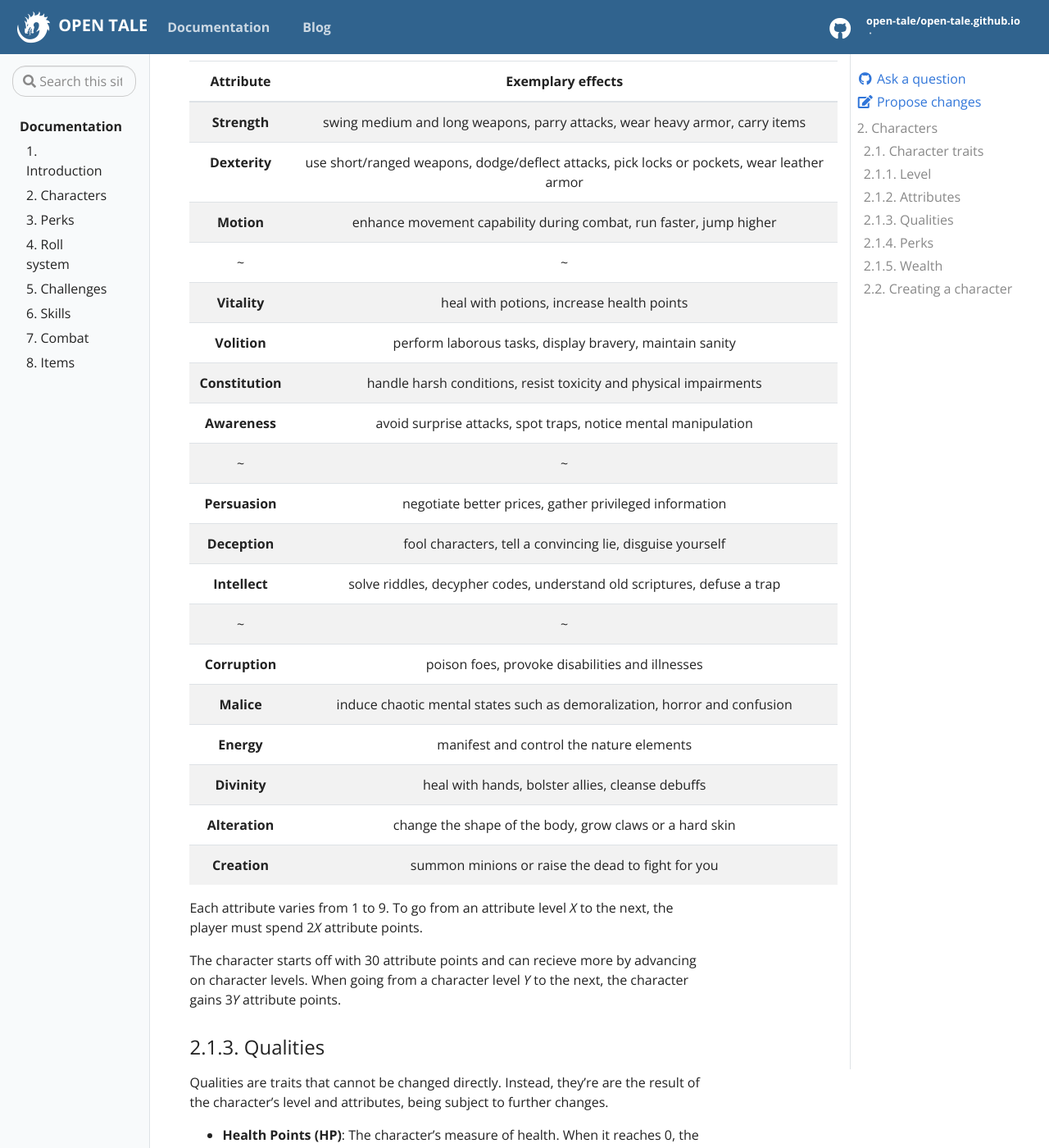
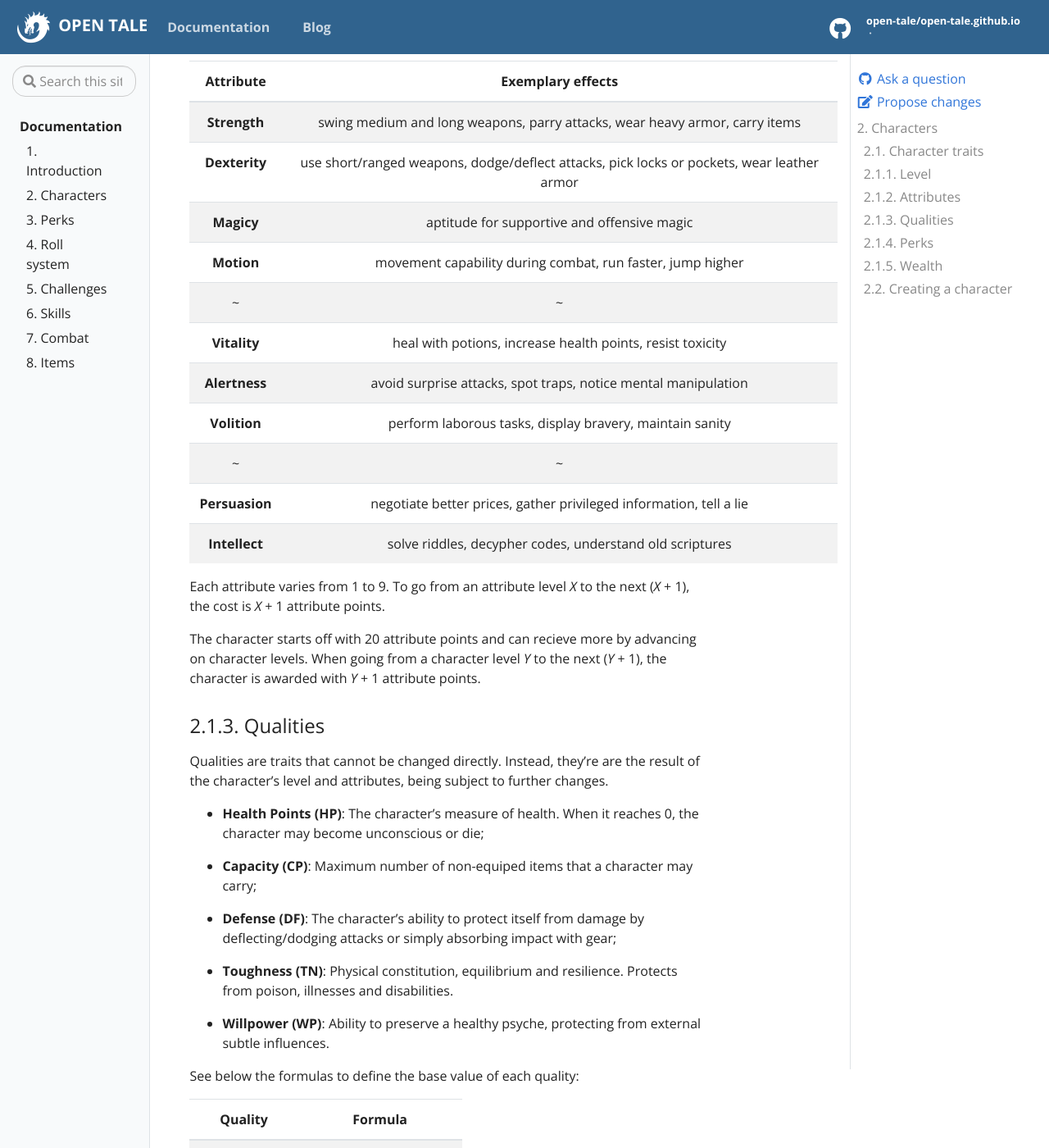
Before and after one commit to open-tale/open-tale.github.io, a Jekyll site: the page built from _docs/02-characters.md, in a window 1280 px wide and 1400 px high, scrolled down 869 px. Shown: the whole window at 82% size. Built offline with Jekyll 4.4.1, drawn with Linux system fonts in a browser that asks for light colours; some of the changed text lies outside the part shown.

Commit message:
simplifying!

```diff
--- a/_docs/02-characters.md
+++ b/_docs/02-characters.md
@@ -41,30 +41,22 @@ Open Tale has the following attributes:
 |:-:|:-:
 | **Strength** | swing medium and long weapons, parry attacks, wear heavy armor, carry items
 | **Dexterity** | use short/ranged weapons, dodge/deflect attacks, pick locks or pockets, wear leather armor
-| **Motion** | enhance movement capability during combat, run faster, jump higher
+| **Magicy** | aptitude for supportive and offensive magic
+| **Motion** | movement capability during combat, run faster, jump higher
 |~|~
-| **Vitality** | heal with potions, increase health points
+| **Vitality** | heal with potions, increase health points, resist toxicity
+| **Alertness** | avoid surprise attacks, spot traps, notice mental manipulation
 | **Volition** | perform laborous tasks, display bravery, maintain sanity
-| **Constitution** | handle harsh conditions, resist toxicity and physical impairments
-| **Awareness** | avoid surprise attacks, spot traps, notice mental manipulation
 |~|~
-| **Persuasion** | negotiate better prices, gather privileged information
-| **Deception** | fool characters, tell a convincing lie, disguise yourself
-| **Intellect** | solve riddles, decypher codes, understand old scriptures, defuse a trap
-|~|~
-| **Corruption** | poison foes, provoke disabilities and illnesses
-| **Malice** | induce chaotic mental states such as demoralization, horror and confusion
-| **Energy** | manifest and control the nature elements
-| **Divinity** | heal with hands, bolster allies, cleanse debuffs
-| **Alteration** | change the shape of the body, grow claws or a hard skin
-| **Creation** | summon minions or raise the dead to fight for you
+| **Persuasion** | negotiate better prices, gather privileged information, tell a lie
+| **Intellect** | solve riddles, decypher codes, understand old scriptures
 
-Each attribute varies from 1 to 9. To go from an attribute level *X* to the
-next, the player must spend 2*X* attribute points.
+Each attribute varies from 1 to 9. To go from an attribute level *X* to the next
+(*X* + 1), the cost is *X* + 1 attribute points.
 
-The character starts off with 30 attribute points and can recieve more by
+The character starts off with 20 attribute points and can recieve more by
 advancing on character levels. When going from a character level *Y* to the
-next, the character gains 3*Y* attribute points.
+next (*Y* + 1), the character is awarded with *Y* + 1 attribute points.
 
 ### 2.1.3. Qualities
 
@@ -81,11 +73,11 @@ carry;
 * **Defense (DF)**: The character's ability to protect itself from damage by
 deflecting/dodging attacks or simply absorbing impact with gear;
 
-* **Willpower (WP)**: Ability to preserve a healthy psyche, protecting from
-external influences.
-
 * **Toughness (TN)**: Physical constitution, equilibrium and resilience.
 Protects from poison, illnesses and disabilities.
+
+* **Willpower (WP)**: Ability to preserve a healthy psyche, protecting from
+external subtle influences.
 
 See below the formulas to define the base value of each quality:
 
@@ -94,17 +86,14 @@ See below the formulas to define the base value of each quality:
 | **Health Points** | 10 + Level + 2 * Vitality
 | **Capacity** | 10 + Level + Strength
 | **Defense** | 5 + Strength + Dexterity
-| **Toughness** | 5 + Volition + Constitution
-| **Willpower** | 5 + Volition + Awareness
+| **Toughness** | 5 + Volition + Vitality
+| **Willpower** | 5 + Volition + Alertness
 
 ### 2.1.4. Perks
 
-Perks are unique abilities that can be acquired as the character progresses in
-the story. Every character level grants the player the right to purchase one new
-perk. That being said, the character starts off with one available perk to
-purchase.
-
-An extensive list of perks can be found on the next chapter.
+Perks are combative abilities that can be purchased at anytime outside combat
+during the campaign. Every character may choose **three** perks. An extensive
+list of perks can be found on the next chapter.
 
 ### 2.1.5. Wealth
 
@@ -129,17 +118,17 @@ not grant wealth.
 
 These are the steps to create a character within the Open Tale system:
 
-1. Spend any of the first 30 attribute points;
+1. Spend any of the first 20 attribute points;
 2. Compute the character's qualities;
-3. Choose an initial perk, if intended;
+3. Choose the character's perks, if intended;
 4. Set the initial wealth to 1.
 
 The table below displays the total cost of the initial attribute levels:
 
-| Attribute level | Total cost
-|:-:|:-:
-| 2 | 2
-| 3 | 6
-| 4 | 12
-| 5 | 20
-| 6 | 30
+| Attribute level | Total cost | Partial costs
+|:-:|:-:|:-:
+| 2 | 2 | 2
+| 3 | 5 | 2 + 3
+| 4 | 9 | 2 + 3 + 4
+| 5 | 14 | 2 + 3 + 4 + 5
+| 6 | 20 | 2 + 3 + 4 + 5 + 6
```
Also changed, not shown: _docs/03-perks.md (+1 -34 lines), _docs/05-challenges.md (+8 -18 lines).
